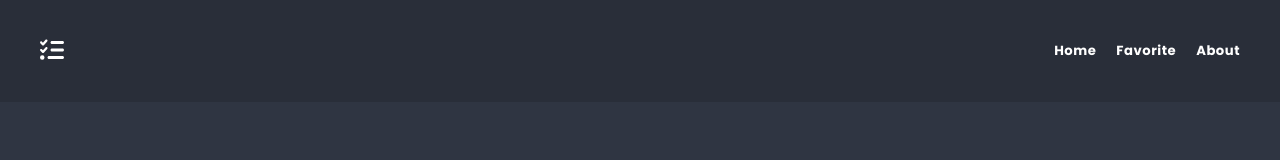
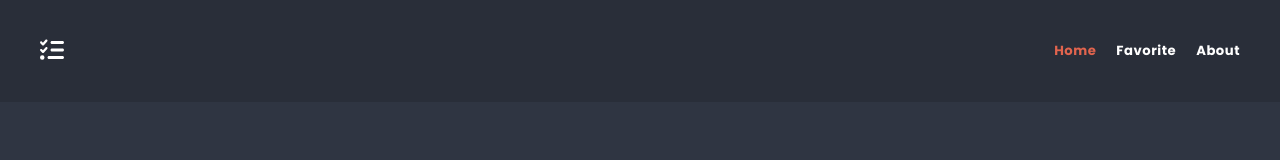
Before and after one commit to anna-kafkaa/my-first-react-app, a React (Create React App) app: page / in a window 1280 px wide. Shown: the top 160 px of the page. Built offline with nearby package versions, Linux system fonts and the light colour scheme.

Commit message:
Add active link styling in navigation using NavLink

```diff
--- a/src/components/NavBar/NavBar.js
+++ b/src/components/NavBar/NavBar.js
@@ -1,6 +1,6 @@
 import styles from './NavBar.module.scss';
 import Container from '../Container/Container';
-import { Link } from 'react-router-dom';
+import { NavLink } from 'react-router-dom';
 import { faTasks } from '@fortawesome/free-solid-svg-icons';
 import { FontAwesomeIcon } from '@fortawesome/react-fontawesome';
 
@@ -9,14 +9,36 @@ const NavBar = () => {
     <nav className={styles.nav}>
       <Container>
         <div className={styles.wrapper}>
-          <Link to="/" className={styles.logo}>
+          <NavLink to="/" className={styles.logo}>
             <FontAwesomeIcon icon={faTasks} />
-          </Link>
+          </NavLink>
           <ul className={styles.menu}>
-            <li><Link to="/">Home</Link></li>
-            <li><Link to="/favorite">Favorite</Link></li>
-            <li><Link to="/about">About</Link></li>
-        </ul>
+  <li>
+    <NavLink
+      to="/"
+      className={({ isActive }) => isActive ? styles.linkActive : undefined}
+    >
+      Home
+    </NavLink>
+  </li>
+  <li>
+    <NavLink
+      to="/favorite"
+      className={({ isActive }) => isActive ? styles.linkActive : undefined}
+    >
+      Favorite
+    </NavLink>
+  </li>
+  <li>
+    <NavLink
+      to="/about"
+      className={({ isActive }) => isActive ? styles.linkActive : undefined}
+    >
+      About
+    </NavLink>
+  </li>
+</ul>
+
 
 
         </div>
--- a/src/components/NavBar/NavBar.module.scss
+++ b/src/components/NavBar/NavBar.module.scss
@@ -31,7 +31,10 @@
       &.active {
         text-decoration: underline;
       }
+
+      &.linkActive {
+        color: $color-warning;
+      }
     }
   }
-
 }
```
